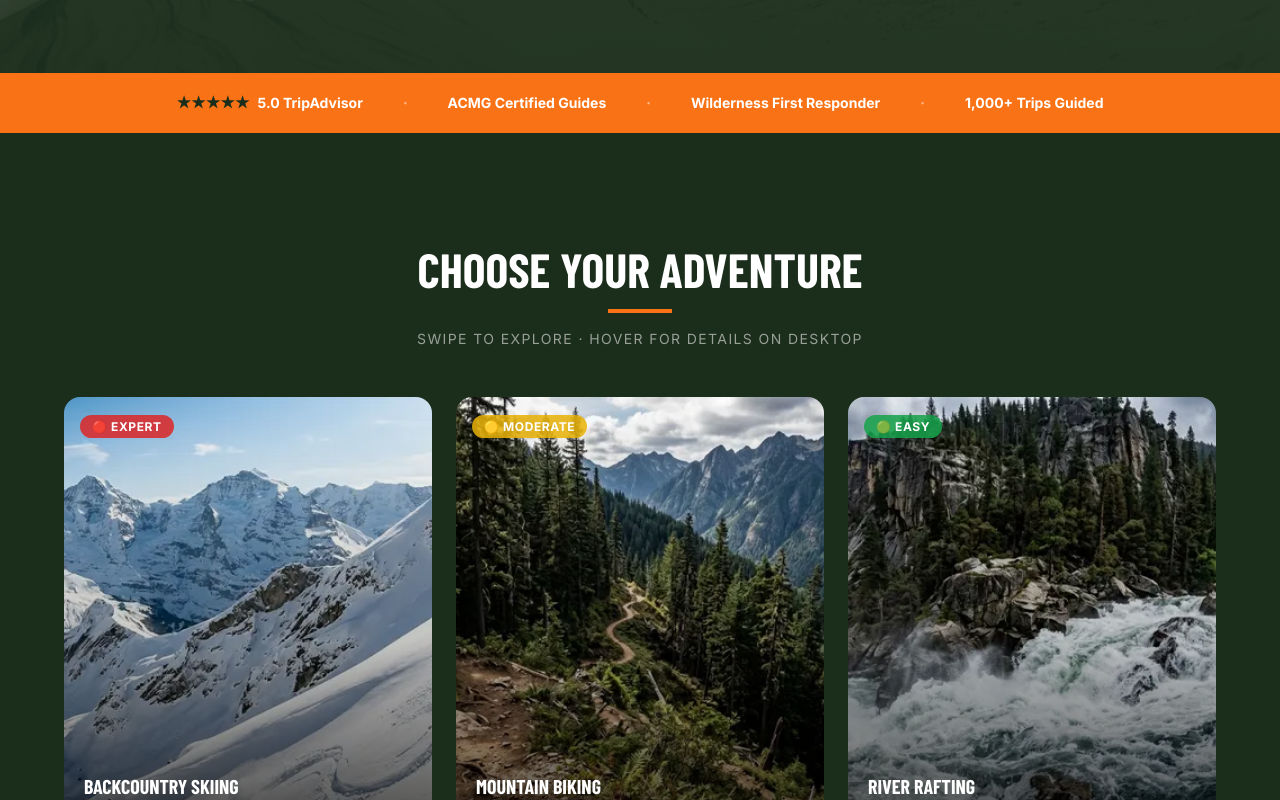
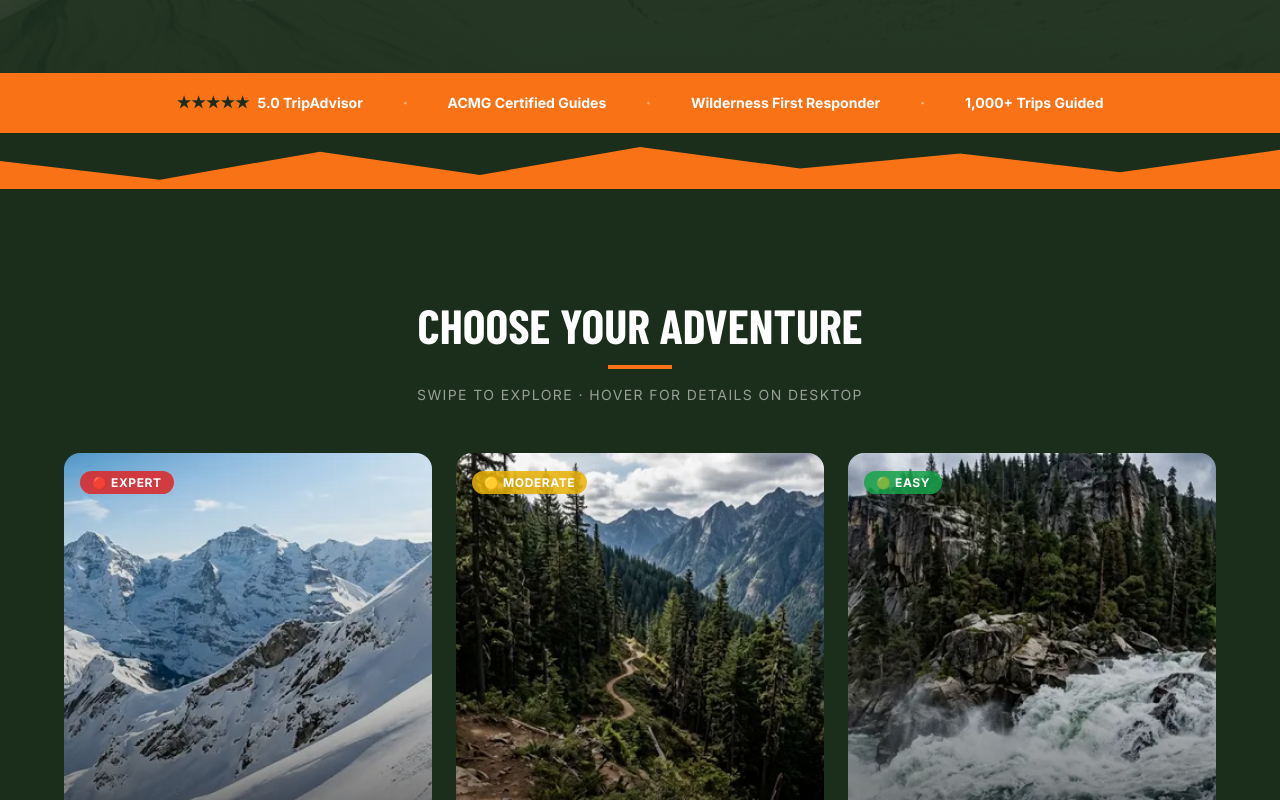
Before and after one commit to AgentWarhead/kootenay-made, a Next.js app: page /styles/demos/adventure-outdoors in a window 1280 px wide. Shown: the part 800-1600 px from the top of the page. Built offline with nearby package versions, Linux system fonts and the light colour scheme.

Commit message:
adventure: mountain ridge dividers between all sections

```diff
--- a/src/app/styles/demos/adventure-outdoors/page.tsx
+++ b/src/app/styles/demos/adventure-outdoors/page.tsx
@@ -33,6 +33,21 @@ function Reveal({ children, className = '', delay = 0 }: { children: React.React
 }
 
 /* ── Trail marker number ── */
+/* ── Mountain ridge divider ── */
+function RidgeDivider({ flip = false, topColor = '#1b2d1b', bottomColor = 'rgba(27,45,27,0.95)' }: { flip?: boolean; topColor?: string; bottomColor?: string }) {
+  return (
+    <div style={{ backgroundColor: topColor, lineHeight: 0 }}>
+      <svg viewBox="0 0 1440 60" preserveAspectRatio="none" className="w-full h-10 md:h-14 block">
+        {flip ? (
+          <path fill={bottomColor} d="M0,0 L180,30 L360,10 L540,35 L720,5 L900,28 L1080,12 L1260,32 L1440,8 L1440,60 L0,60 Z" />
+        ) : (
+          <path fill={bottomColor} d="M0,60 L0,30 L180,50 L360,20 L540,45 L720,15 L900,38 L1080,22 L1260,42 L1440,18 L1440,0 L0,0 Z" />
+        )}
+      </svg>
+    </div>
+  )
+}
+
 function TrailMarker({ number }: { number: number }) {
   return (
     <div className="w-12 h-12 rounded-full flex items-center justify-center mx-auto mb-6 text-lg font-bold"
@@ -469,6 +484,7 @@ export default function AdventureOutdoorsDemo() {
         </div>
       </div>
 
+      <RidgeDivider topColor="#f97316" bottomColor="#1b2d1b" />
       {/* ═══════════ 4. CHOOSE YOUR ADVENTURE — Trip Cards ═══════════ */}
       <section id="adventures" className="py-20 md:py-28 px-6" style={{ backgroundColor: '#1b2d1b' }}>
         <div className="max-w-6xl mx-auto">
@@ -551,6 +567,7 @@ export default function AdventureOutdoorsDemo() {
         </div>
       </section>
 
+      <RidgeDivider topColor="#1b2d1b" bottomColor="rgba(27,45,27,0.95)" />
       {/* ═══════════ 5. TRAIL-MARKER VERTICAL TIMELINE ═══════════ */}
       <section className="py-20 md:py-28 px-6" style={{ backgroundColor: 'rgba(27,45,27,0.95)', borderTop: '1px solid rgba(249,115,22,0.1)' }}>
         <div className="max-w-4xl mx-auto">
@@ -599,6 +616,7 @@ export default function AdventureOutdoorsDemo() {
         </div>
       </section>
 
+      <RidgeDivider flip topColor="rgba(27,45,27,0.95)" bottomColor="#1b2d1b" />
       {/* ═══════════ 6. CONDITIONS & FORECAST ═══════════ */}
       <section className="py-16 px-6" style={{ backgroundColor: '#1b2d1b' }}>
         <div className="max-w-5xl mx-auto">
@@ -633,6 +651,7 @@ export default function AdventureOutdoorsDemo() {
         </div>
       </section>
 
+      <RidgeDivider topColor="#1b2d1b" bottomColor="rgba(249,115,22,0.08)" />
       {/* ═══════════ 7. GUIDE CREDENTIALS ═══════════ */}
       <section className="py-10 px-6" style={{ backgroundColor: 'rgba(249,115,22,0.08)', borderTop: '1px solid rgba(249,115,22,0.15)', borderBottom: '1px solid rgba(249,115,22,0.15)' }}>
         <div className="max-w-5xl mx-auto">
@@ -662,6 +681,7 @@ export default function AdventureOutdoorsDemo() {
         </div>
       </section>
 
+      <RidgeDivider flip topColor="rgba(249,115,22,0.08)" bottomColor="rgba(27,45,27,0.9)" />
       {/* ═══════════ 8. LATEST ADVENTURES — Asymmetric Photo Mosaic ═══════════ */}
       <section id="gallery" className="py-20 md:py-28 px-6" style={{ backgroundColor: 'rgba(27,45,27,0.9)' }}>
         <div className="max-w-6xl mx-auto">
@@ -718,6 +738,7 @@ export default function AdventureOutdoorsDemo() {
         </div>
       </section>
 
+      <RidgeDivider topColor="rgba(27,45,27,0.9)" bottomColor="#1b2d1b" />
       {/* ═══════════ 9. THE TRANSFORMATION ═══════════ */}
       <section className="py-20 md:py-28 px-6" style={{ backgroundColor: '#1b2d1b' }}>
         <div className="max-w-5xl mx-auto">
@@ -732,6 +753,7 @@ export default function AdventureOutdoorsDemo() {
         </div>
       </section>
 
+      <RidgeDivider flip topColor="#1b2d1b" bottomColor="rgba(27,45,27,0.95)" />
       {/* ═══════════ 10. TESTIMONIALS — TripAdvisor Style ═══════════ */}
       <section className="py-20 md:py-28 px-6" style={{ backgroundColor: 'rgba(27,45,27,0.95)' }}>
         <div className="max-w-6xl mx-auto">
@@ -800,6 +822,7 @@ export default function AdventureOutdoorsDemo() {
         </div>
       </section>
 
+      <RidgeDivider topColor="rgba(27,45,27,0.95)" bottomColor="#1b2d1b" />
       {/* ═══════════ 11. FAQ ═══════════ */}
       <section className="py-20 md:py-28 px-6" style={{ backgroundColor: '#1b2d1b' }}>
         <div className="max-w-4xl mx-auto">
@@ -820,6 +843,7 @@ export default function AdventureOutdoorsDemo() {
         </div>
       </section>
 
+      <RidgeDivider flip topColor="#1b2d1b" bottomColor="rgba(27,45,27,0.9)" />
       {/* ═══════════ 12. ABOUT ═══════════ */}
       <section id="about" className="py-20 md:py-28 px-6" style={{ backgroundColor: 'rgba(27,45,27,0.9)' }}>
         <div className="max-w-3xl mx-auto text-center">
@@ -836,6 +860,7 @@ export default function AdventureOutdoorsDemo() {
         </div>
       </section>
 
+      <RidgeDivider topColor="rgba(27,45,27,0.9)" bottomColor="#1b2d1b" />
       {/* ═══════════ 13. CONTACT ═══════════ */}
       <section id="book" className="py-20 md:py-28 px-6" style={{ backgroundColor: '#1b2d1b' }}>
         <div className="max-w-6xl mx-auto">
```
